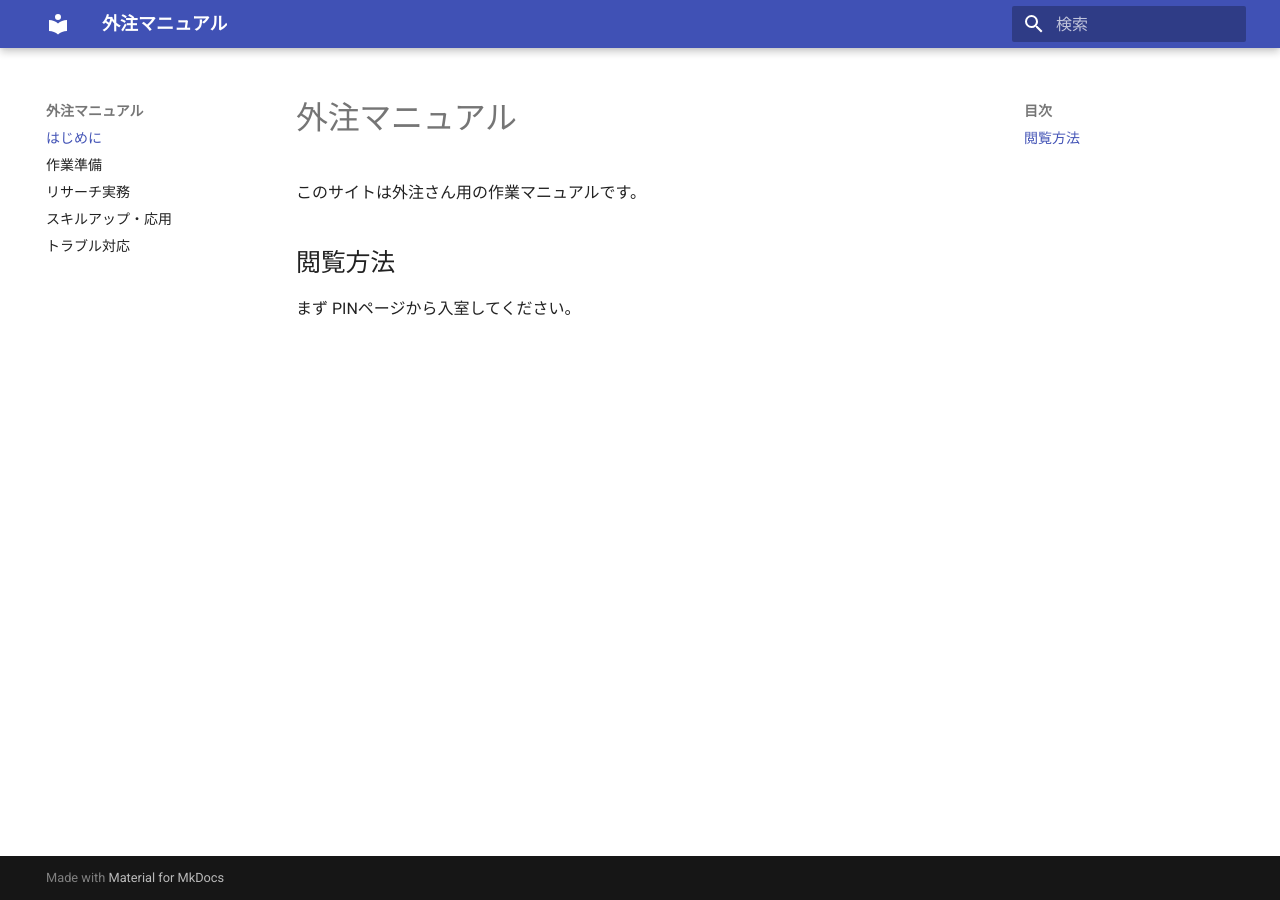
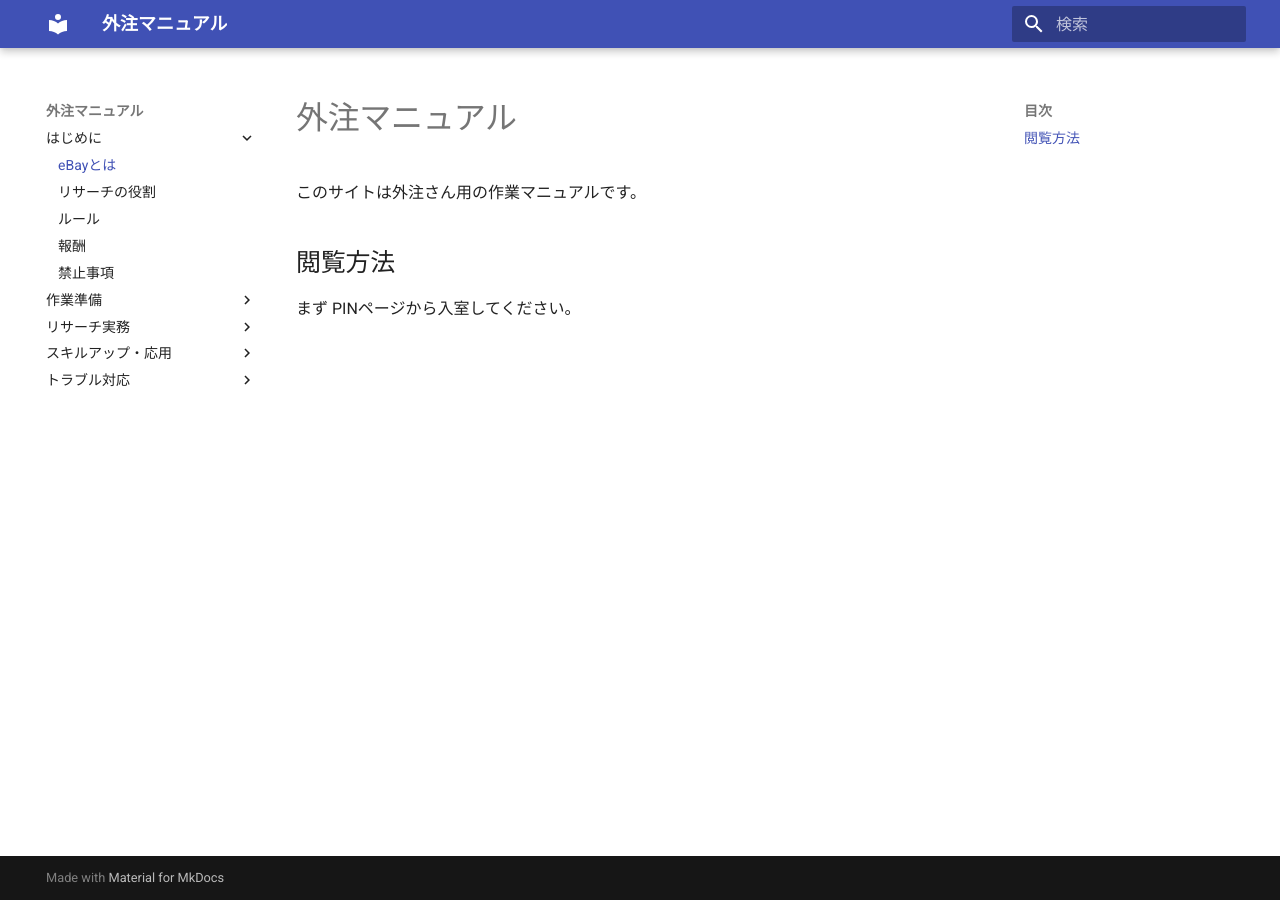
Before and after one commit to jun-hata/outsourcing-manual, an MkDocs documentation site: the page built from docs/index.md, in a window 1280 px wide. Built offline with MkDocs 1.6.1 and Material for MkDocs 9.7.7, drawn with Linux system fonts in a browser that asks for light colours; part of the change alters nothing that is shown.

Commit message:
Update mkdocs.yml

```diff
--- a/mkdocs.yml
+++ b/mkdocs.yml
@@ -6,8 +6,29 @@ theme:
   language: ja
 
 nav:
-  - はじめに: index.md
-  - 作業準備: 01_start.md
-  - リサーチ実務: 02_work_a.md
-  - スキルアップ・応用: 03_quality.md
-  - トラブル対応: 99_faq.md
+  - はじめに:
+      - eBayとは: index.md
+      - リサーチの役割: intro_role.md
+      - ルール: intro_rules.md
+      - 報酬: intro_payment.md
+      - 禁止事項: intro_prohibited.md
+
+  - 作業準備:
+      - 事前にやっていただく事: prep_before.md
+      - 環境準備: prep_env.md
+      - Chatwork導入: prep_chatwork.md
+
+  - リサーチ実務:
+      - 実践動画: research_video.md
+      - リサーチ手順（簡易版）: research_flow.md
+      - ステップ1〜10: research_steps.md
+      - 利益計算: research_profit.md
+
+  - スキルアップ・応用:
+      - AI活用: skill_ai.md
+      - 画像検索: skill_image.md
+      - 派生リサーチ: skill_variation.md
+
+  - トラブル対応:
+      - よくあるミス: support_mistakes.md
+      - FAQ: 99_faq.md
```
